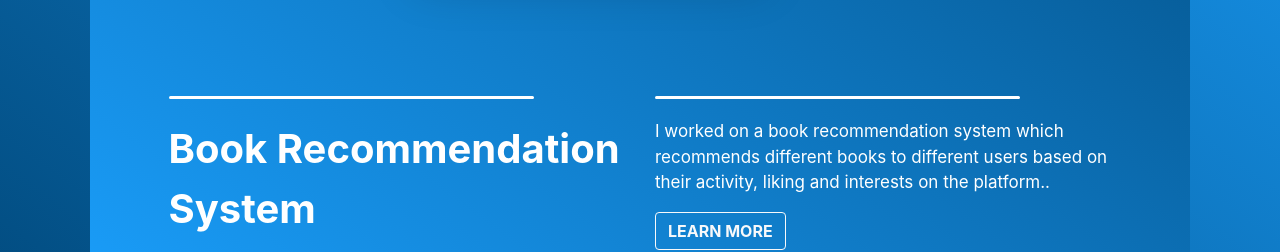
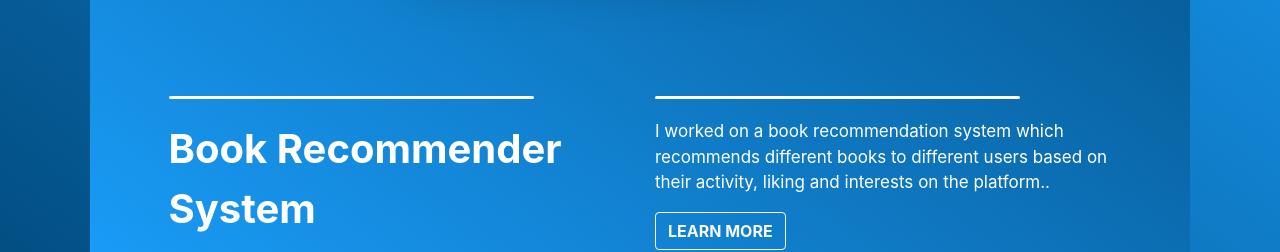
Before and after one commit to ParthShukla211/Parth-Shukla-Portfolio-Website, a plain HTML site: page projects.html in a window 1280 px wide. Shown: the part 3120-3372 px from the top of the page. Drawn offline with nearby package versions, Linux system fonts and the light colour scheme; a web font is replaced by a local one.

Commit message:
Update projects.html

```diff
--- a/projects.html
+++ b/projects.html
@@ -116,7 +116,7 @@
                     <div class="row row-cols-1 row-cols-lg-2">
                         <div class="col">
                             <div data-aos="fade-up" data-aos-duration="1000" class="Line" style="height: 3px;background-color: #ffffff;"></div>
-                            <p data-aos="fade-up" data-aos-duration="1000" data-aos-delay="100" style="color: rgb(255,255,255);font-size: 5vh;padding-top: 20px;"><strong>Book Recommendation</strong><br><strong>System</strong></p>
+                            <p data-aos="fade-up" data-aos-duration="1000" data-aos-delay="100" style="color: rgb(255,255,255);font-size: 5vh;padding-top: 20px;"><strong>Book Recommender</strong><br><strong>System</strong></p>
                             <p data-aos="fade-up" data-aos-duration="1000" data-aos-delay="200" style="color: rgb(255,255,255);font-size: 15px;"><em>Numpy, Pandas, Machine Learning, Jupyter Notebooks</em></p>
                         </div>
                         <div class="col">
```
